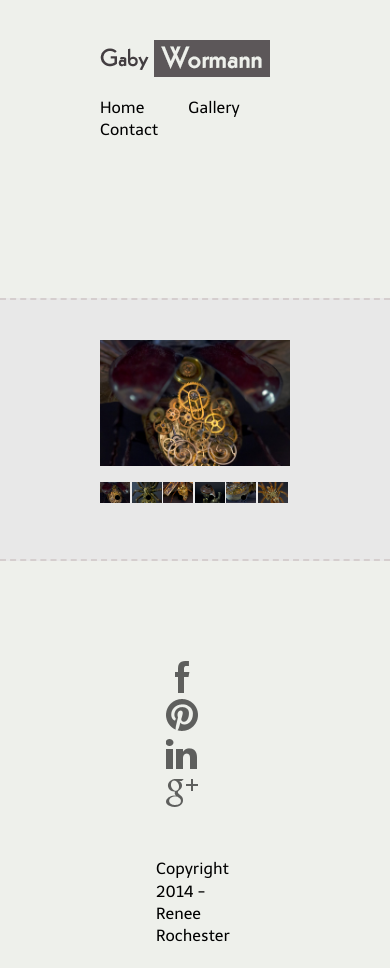
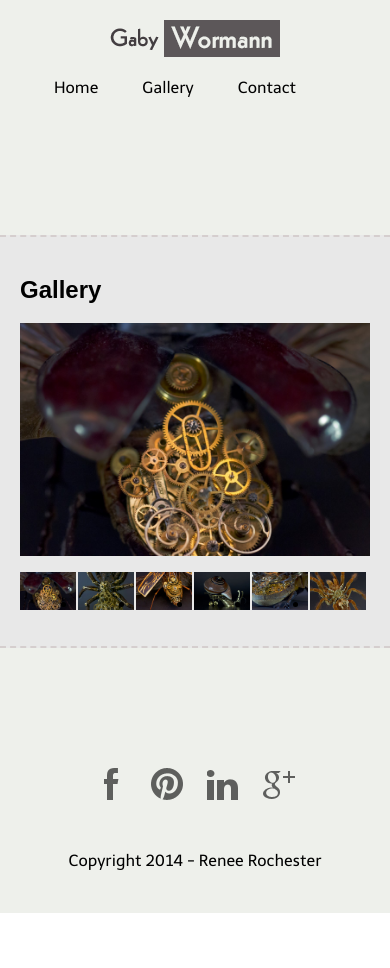
Before and after one commit to reneehilscher/gaby_wormann_gallery, a plain HTML site: page gallery.html in a window 390 px wide. After the commit the page ends 913 px from the top, so only its background shows below. Drawn offline with nearby package versions, Linux system fonts and the light colour scheme; a web font is replaced by a local one.

Commit message:
final version

```diff
--- a/assets/css/_contact.css
+++ b/assets/css/_contact.css
@@ -1,6 +1,6 @@
 
 #contact_form {
-	width: 30%;
+	width: 50%;
 	float: left;
 }
 
--- a/assets/css/_gallery.css
+++ b/assets/css/_gallery.css
@@ -19,3 +19,11 @@
 	overflow: auto;
 	padding: 0px;
 }
+
+#image_gallery {
+	overflow: auto;
+	margin: 100px 0px 100px 0px;
+	background-color: #e8e8e8;
+	border-top: 2px dashed #D5CECE;
+	border-bottom: 2px dashed #D5CECE;
+}
--- a/assets/css/main.css
+++ b/assets/css/main.css
@@ -1,41 +1,40 @@
 @import url("normalize.css");
 @import url("_gallery.css");
 @import url("_contact.css");
-/*font-family: 'Rum Raisin', sans-serif;
-font-family: 'Elsie', cursive;
-font-family: 'Telex', sans-serif;
-font-family: 'Rosario', sans-serif;
-font-family: 'Cinzel Decorative', cursive;*/
+
 
 
 * {
-	box-sizing:border-box;
+	-webkit-box-sizing: border-box;
+	-moz-box-sizing: border-box;
+	box-sizing: border-box;
 }
 
 body {
-	font-family: 'Telex', sans-serif;
+	font-family: "Telex", sans-serif;
 	line-height: 1.4;
 	color: #000;
 }
 
 h1 {
-	font-family: 'Rosario', sans-serif;
+	font-family: "Rosario", sans-serif;
 }
 
 header {
-	overflow:auto;
+	overflow: auto;
 }
 .container{
 	margin: 0 auto;
 	width: auto;
-	background-color:#eef0eb;
+	background-color: #eef0eb;
 }
 
 body {
-background-image: url('../images/tweed_purple.png');
-	background-repeat:repeat;
+	background-image: url("../images/tweed_purple.png");
+	background-repeat: repeat;
 
 }
+
 
 #bio {
 	float: left;
@@ -48,7 +47,7 @@ background-image: url('../images/tweed_purple.png');
 	border: 5px solid #D5CECE;
 }
 
-#about {
+#about{
 	overflow: auto;
 	margin: 100px 0px 100px 0px;
 	background-color: #e8e8e8;
@@ -87,12 +86,15 @@ border-bottom: 2px dashed #D5CECE;
 #site_nav > ul {
 	padding-left: 0px;
 	float:right;
+	display:block;
 }
 
 #social_media {
-	width: 20%;
+width: 50%;
 margin: 0 auto;
-	padding-left:0px;
+padding-left: 0px;
+text-align: center;
+
 }
 
 .social {
@@ -109,9 +111,11 @@ border-bottom: 2px dashed #D5CECE;
 }
 
 #copyright {
-	width: 20%;
+	width: 50%;
 	margin: 0 auto;
+	text-align: center;
 	padding: 44px 0px 20px 0px;
+
 }
 
 .inner-container {
@@ -120,9 +124,15 @@ border-bottom: 2px dashed #D5CECE;
 }
 
 #logo {
-float:left;
+	float: left;
 }
 
+button {
+	background-color: #7a3d4d;
+	color: white;
+	border-radius: 14px;
+
+}
 /*responsive goodness*/
 @media all and (max-width: 900px) and (min-width:480px ) {
 
@@ -132,10 +142,14 @@ float:left;
 	}
 
 	#social_media {
+		float: left;
 		width: 36%;
-		float: left;
 		margin: 0 auto;
 		padding-left: 0px;
+	}
+
+	#bio {
+		width: 50%;
 	}
 
 	#copyright {
@@ -146,10 +160,55 @@ float:left;
 
 	}
 
+	#artist_img {
+		width: 50%;
+	}
+
 }
 
 @media screen and (min-width: 320px) and (max-width: 480px) {
 
-//for smartphones
+
+	#site_nav {
+		width: 100%;
+		text-align: center;
+		overflow: hidden;
+	}
+
+	#site_nav ul{
+		width: 100%;
+		text-align: center;
+		padding:0px;
+		overflow: hidden;
+	}
+
+	#logo {
+		width: 100%;
+		text-align: center;
+	}
+
+	.inner-container {
+		padding: 20px;
+		width: 100%;
+	}
+
+
+	#artist_img, #social_media, #copyright, #bio, #contact_form, .contact_info {
+		width: 100%;
+		clear: both;
+	}
+
+	#social_media, #copyright, #contact_form{
+
+		text-align: center;
+	}
+
+	#contact_form input {
+		width: 100%;
+	}
+
+	h1 {
+		font-size: 1.5em
+	}
 
 }
--- a/assets/js/gallery.js
+++ b/assets/js/gallery.js
@@ -1,3 +1,6 @@
+
+
+//generate image gallery
 var gallery = document.getElementById("gallery"); //target gallery
 
 // console.log(gallery);
--- a/gallery.html
+++ b/gallery.html
@@ -5,6 +5,9 @@
 		<meta name="description" content="Gaby Wormann | Mecre Gallery">
 		<link rel="stylesheet" href="assets/css/main.css">
 		<link href='http://fonts.googleapis.com/css?family=Rum+Raisin|Elsie|Telex|Rosario|Cinzel+Decorative' rel='stylesheet' type='text/css'>
+		<script src="http://code.jquery.com/jquery-1.11.0.min.js"></script>
+		<link href="http://netdna.bootstrapcdn.com/font-awesome/4.0.3/css/font-awesome.css" rel="stylesheet">
+		<meta name="viewport" content="initial-scale=1, maximum-scale=1">
 	</head>
 	<body>
 		<div class="container">
@@ -21,9 +24,9 @@
 					</nav>
 				</header>
 			</div>
-				<section id="about">
-
+			<section id="image_gallery">
 				<div class="inner-container">
+					<h1>Gallery</h1>
 					<div id="main_window">
 							<!--image window-->
 						<img id="large_image"/>
@@ -34,6 +37,7 @@
 				</div>
 			</section>
 			<footer>
+				<div class="inner-container">
 					<ul id="social_media">
 						<li class="social"><a href="#"><img src="assets/images/fb_icon.png" alt="www.facebook.com"></a></li>
 						<li class="social"><a href="#"><img src="assets/images/pint_icon.png" alt="www.pinterest.com"/></a></li>
@@ -41,6 +45,7 @@
 						<li class="social"><a href="#"><img src="assets/images/g_icon.png" alt="www.google.com/googleplus"/></a></li>
 					</ul>
 					<p id="copyright">Copyright 2014 -  Renee Rochester</p>
+				</div>
 			</footer>
 		</div>
 		<script src="assets/js/gallery.js"></script>
```
Also changed, not shown: contact.html (+9 -6 lines), index.html (+2 -1 lines), schedule.html (deleted, +0 -49 lines). Lines whose indentation alone changed are shown as unchanged.
